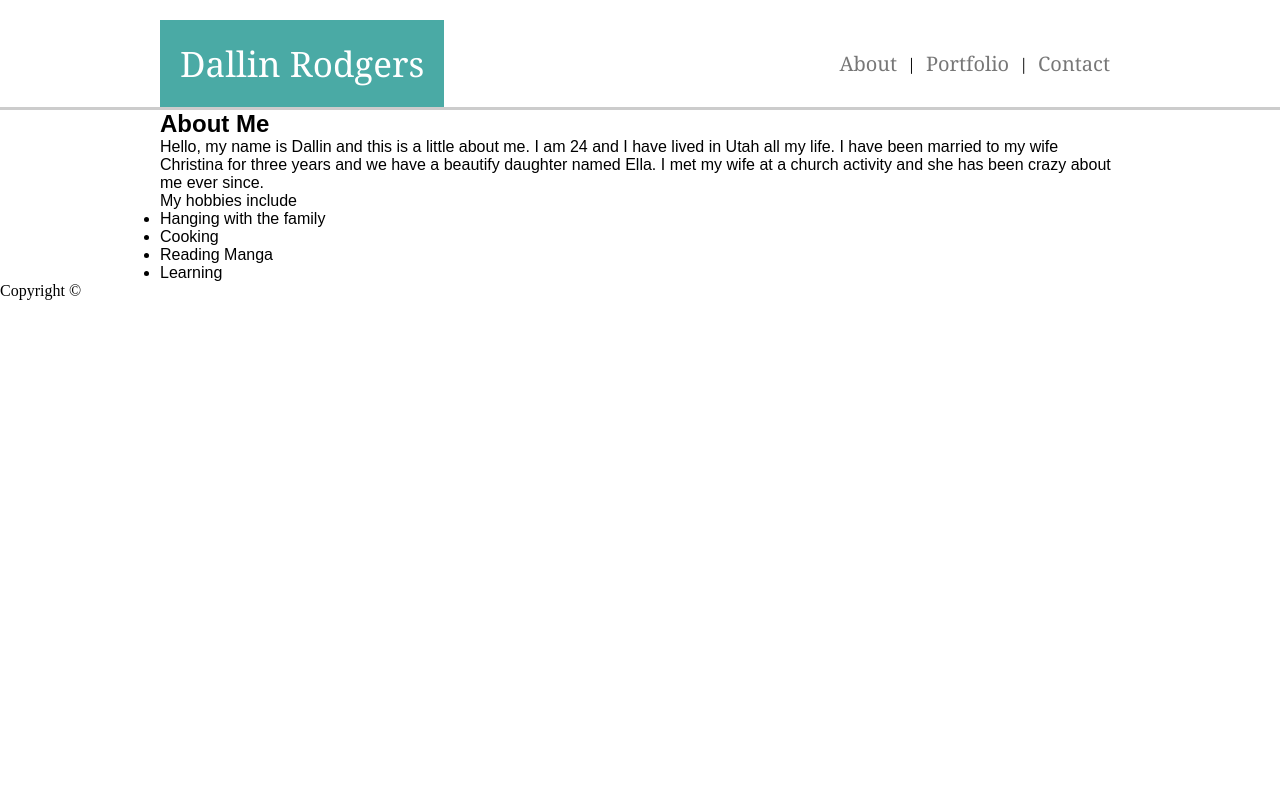
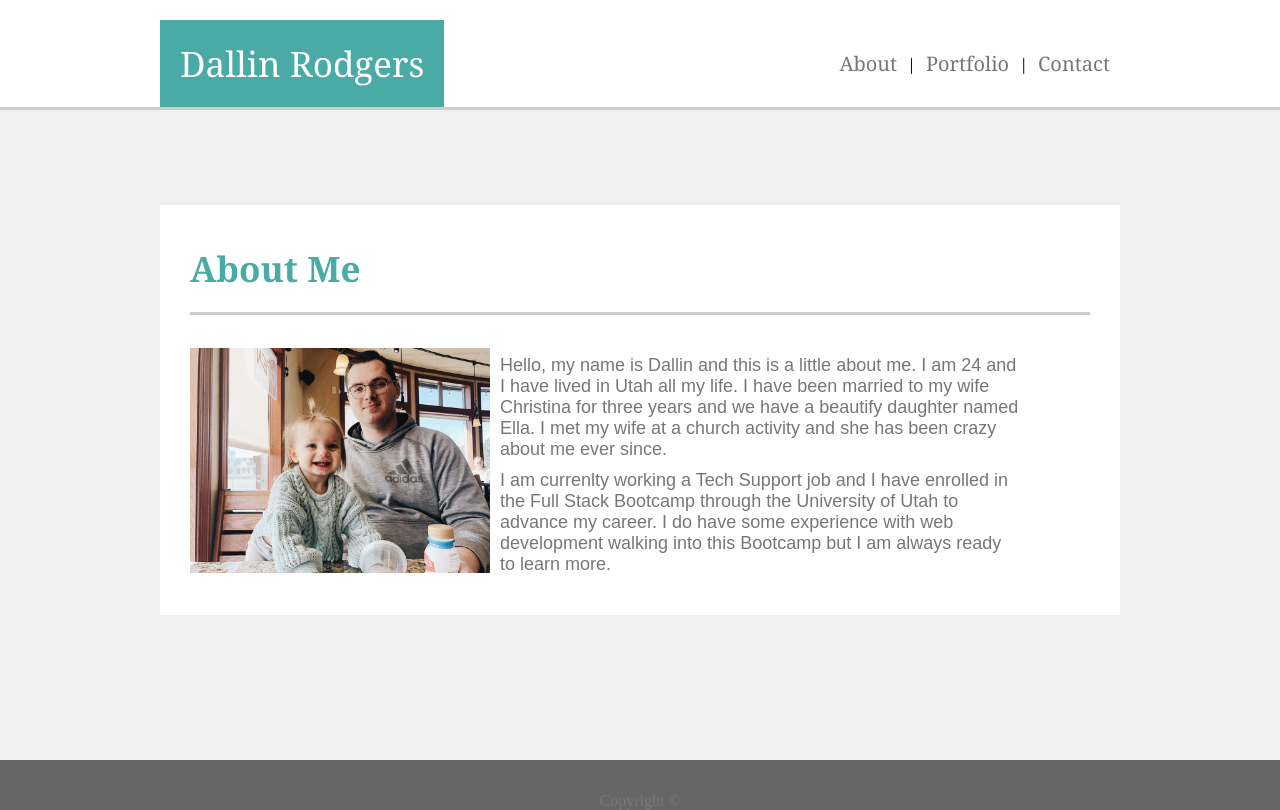
Before and after one commit to DallinRodgers/Basic-Portfolio, a plain HTML site: page index.html in a window 1280 px wide. Drawn offline with Linux system fonts and the light colour scheme.

Commit message:
Second Draft index.html
Made minor changes to index.html
Created CSS for main section and footer

```diff
--- a/assets/css/style.css
+++ b/assets/css/style.css
@@ -23,7 +23,11 @@
   align-items: center;
 }
 main {
+  background: #f0f0f0;
   font-family: "Arial", "Helvetica Neue", Helvetica, sans-serif;
+  width: 100%;
+  min-height: 650px;
+  height: calc(100vh - 153px);
 }
 /* Header Styles */
 .header {
@@ -55,3 +59,55 @@ main {
   color: var(--regular-font);
   font-size: 20px;
 }
+/* Content Styles */
+section {
+  display: flex;
+  justify-content: center;
+  align-items: center;
+  min-height: 600px;
+}
+.content {
+  background: var(--secondary-color);
+  padding: 30px;
+}
+.content div {
+  padding-top: 20px;
+  display: flex;
+  align-items: center;
+  flex-wrap: wrap;
+}
+h1 {
+  font-size: 35px;
+  color: var(--primary-color);
+  font-family: "Georgia", Times, Times New Roman, serif;
+  padding: 10px 0 20px 0;
+  margin: 0 auto;
+  border-bottom: 3px solid var(--header-border);
+}
+.profile-img {
+  max-width: 300px;
+  height: auto;
+  flex-basis: 40%;
+}
+.about-text {
+  flex-basis: 60%;
+  padding: 0 10px;
+  font-size: 18px;
+  color: var(--regular-font);
+}
+.about-text p {
+  padding-bottom: 10px;
+}
+/* Footer Styles */
+footer {
+  height: 50px;
+  background-color: var(--footer-bg);
+  color: var(--regular-font);
+  position: relative;
+}
+footer span {
+  position: absolute;
+  bottom: 0;
+  width: 100%;
+  text-align: center;
+}
--- a/index.html
+++ b/index.html
@@ -24,22 +24,32 @@
     </header>
     <main>
       <section class="container">
-        <h1>About Me</h1>
-        <!-- <img src="assets/images/profile_image.jpg" alt="My Profile Image" /> -->
-        <p>
-          Hello, my name is Dallin and this is a little about me. I am 24 and I
-          have lived in Utah all my life. I have been married to my wife
-          Christina for three years and we have a beautify daughter named Ella.
-          I met my wife at a church activity and she has been crazy about me
-          ever since.
-        </p>
-        <p>My hobbies include</p>
-        <ul class="hobbies">
-          <li class="hobby">Hanging with the family</li>
-          <li class="hobby">Cooking</li>
-          <li class="hobby">Reading Manga</li>
-          <li class="hobby">Learning</li>
-        </ul>
+        <div class="content">
+          <h1>About Me</h1>
+          <div>
+            <img
+              src="assets/images/profile_image.jpg"
+              alt="My Profile Image"
+              class="profile-img"
+            />
+            <div class="about-text">
+              <p>
+                Hello, my name is Dallin and this is a little about me. I am 24
+                and I have lived in Utah all my life. I have been married to my
+                wife Christina for three years and we have a beautify daughter
+                named Ella. I met my wife at a church activity and she has been
+                crazy about me ever since.
+              </p>
+              <p>
+                I am currenlty working a Tech Support job and I have enrolled in
+                the Full Stack Bootcamp through the University of Utah to
+                advance my career. I do have some experience with web
+                development walking into this Bootcamp but I am always ready to
+                learn more.
+              </p>
+            </div>
+          </div>
+        </div>
       </section>
     </main>
     <footer>
```
